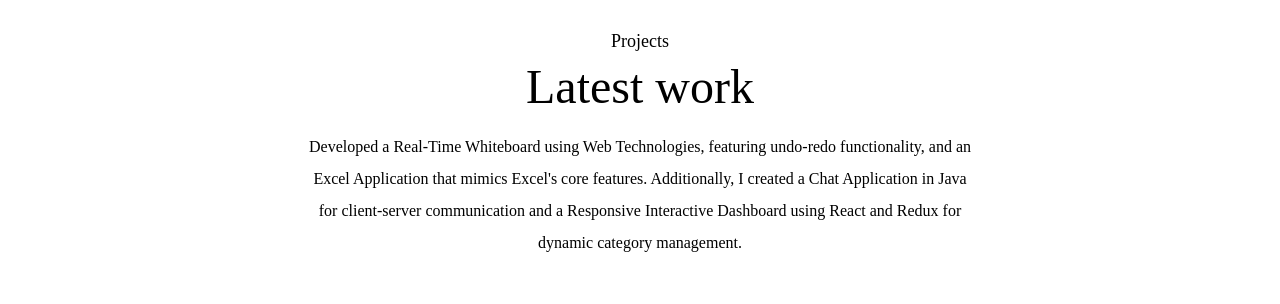
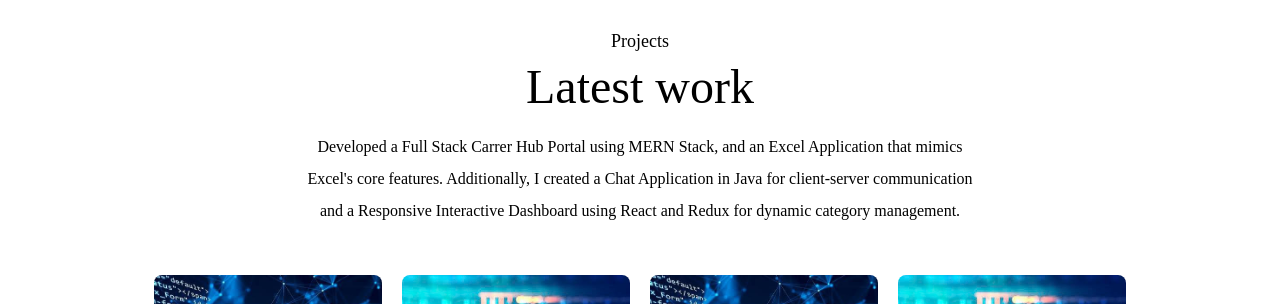
Before and after one commit to shwetha-245/Portfolio_Website, a plain HTML site: page index.html in a window 1280 px wide. Shown: the part 2440-2744 px from the top of the page. Drawn offline with nearby package versions, Linux system fonts and the light colour scheme; a web font is replaced by a local one.

Commit message:
Update index.html
Updated

```diff
--- a/index.html
+++ b/index.html
@@ -280,7 +280,7 @@
     <h4 class = "text-center mb-2 text-lg font-Ovo">Projects</h4>
     <h2 class = "text-center text-5xl font-Ovo">Latest work</h2>
     <p class="text-center max-w-2xl mx-auto mt-5 mb-12 font-Ovo">
-        Developed a Real-Time Whiteboard using Web Technologies, featuring undo-redo functionality, and an Excel Application that mimics Excel's core features. Additionally, I created a Chat Application in Java for client-server communication and a Responsive Interactive Dashboard using React and Redux for dynamic category management.
+        Developed a Full Stack Carrer Hub Portal using MERN Stack, and an Excel Application that mimics Excel's core features. Additionally, I created a Chat Application in Java for client-server communication and a Responsive Interactive Dashboard using React and Redux for dynamic category management.
     </p>
     <div class="grid grid-cols-auto my-10 gap-5 dark:text-black">
 
```
